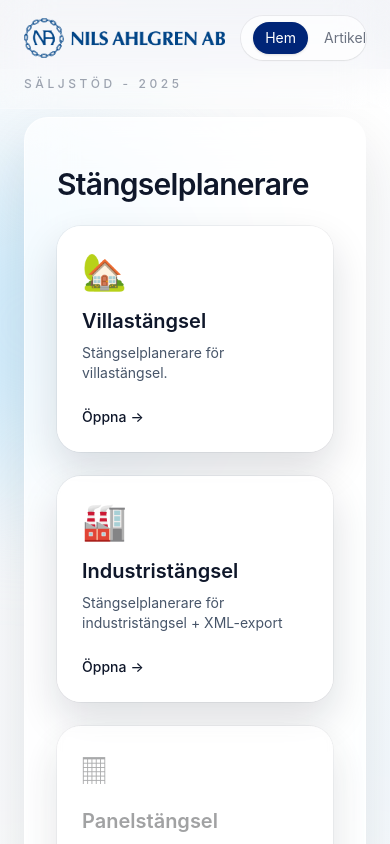
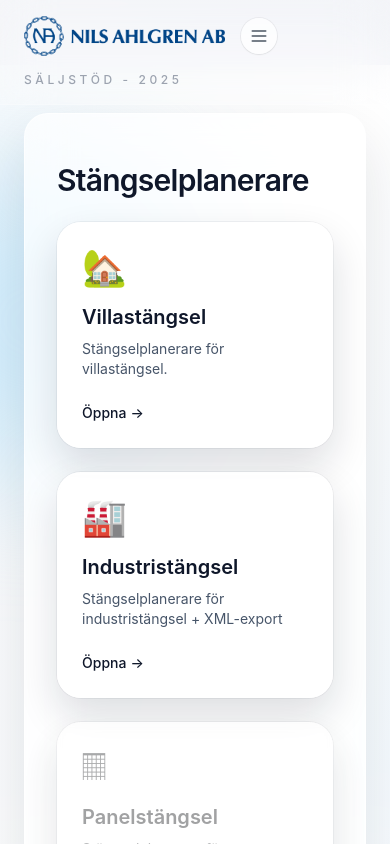
Before and after one commit to stockenb/saljstod-copy, a Next.js app: page / in a window 390 px wide. Shown: the top 844 px of the page. Built offline with nearby package versions, Linux system fonts and the light colour scheme.

Commit message:
feat: add mobile hamburger menu to navbar

```diff
--- a/components/navbar.tsx
+++ b/components/navbar.tsx
@@ -3,12 +3,15 @@
 import Image from "next/image";
 import Link from "next/link";
 import { usePathname } from "next/navigation";
-import { useMemo } from "react";
+import { useEffect, useMemo, useState } from "react";
+
+import { Menu, X } from "lucide-react";
 
 import { cn } from "@/lib/utils";
 
 export function Navbar() {
   const pathname = usePathname();
+  const [isMenuOpen, setIsMenuOpen] = useState(false);
 
   const nav = useMemo(
     () => [
@@ -19,6 +22,10 @@ export function Navbar() {
     ],
     []
   );
+
+  useEffect(() => {
+    setIsMenuOpen(false);
+  }, [pathname]);
 
   const segments = useMemo(() => pathname.split("/").filter(Boolean), [pathname]);
   const breadcrumbItems = useMemo(() => {
@@ -47,7 +54,23 @@ export function Navbar() {
           />
           <span className="sr-only">Säljstöd</span>
         </Link>
-    <nav className="flex flex-1 items-center gap-1 overflow-x-auto whitespace-nowrap rounded-full bg-white/70 px-3 py-1.5 text-sm text-neutral-600 shadow-sm ring-1 ring-black/5">
+        <button
+          type="button"
+          onClick={() => setIsMenuOpen((open) => !open)}
+          className="flex items-center justify-center rounded-full bg-white/70 p-2 text-neutral-600 shadow-sm ring-1 ring-black/5 transition hover:text-neutral-900 focus:outline-none focus-visible:ring-2 focus-visible:ring-primary-600 lg:hidden"
+          aria-controls="site-navigation"
+          aria-expanded={isMenuOpen}
+        >
+          <span className="sr-only">Visa meny</span>
+          {isMenuOpen ? <X className="h-5 w-5" aria-hidden /> : <Menu className="h-5 w-5" aria-hidden />}
+        </button>
+        <nav
+          id="site-navigation"
+          className={cn(
+            "hidden w-full flex-col gap-1 rounded-2xl bg-white/90 p-3 text-sm text-neutral-600 shadow-lg ring-1 ring-black/5 lg:flex lg:w-auto lg:flex-1 lg:flex-row lg:items-center lg:gap-1 lg:overflow-x-auto lg:whitespace-nowrap lg:rounded-full lg:bg-white/70 lg:px-3 lg:py-1.5",
+            isMenuOpen && "flex"
+          )}
+        >
           {nav.map((n) => {
             const isActive = pathname === n.href;
             return (
@@ -55,7 +78,7 @@ export function Navbar() {
                 key={n.href}
                 href={n.href}
                 className={cn(
-                  "flex items-center gap-2 rounded-full px-3 py-1.5 transition duration-200 ease-out",
+                  "flex w-full items-center gap-2 rounded-full px-3 py-2 transition duration-200 ease-out lg:w-auto lg:justify-center",
                   isActive
                     ? "bg-primary-800 text-white shadow hover:text-neutral-300"
                     : "text-neutral-500 hover:text-neutral-900"
```
